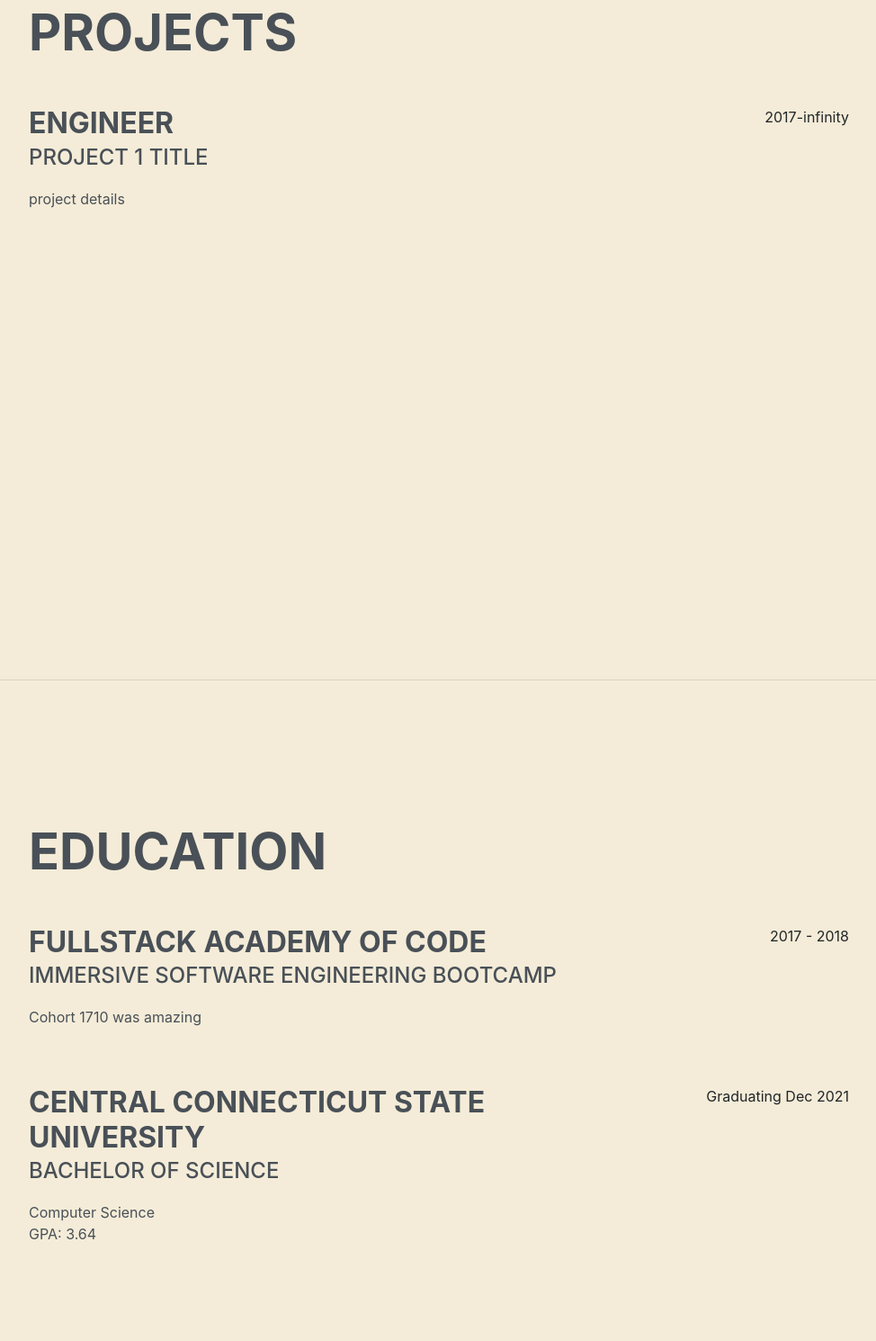
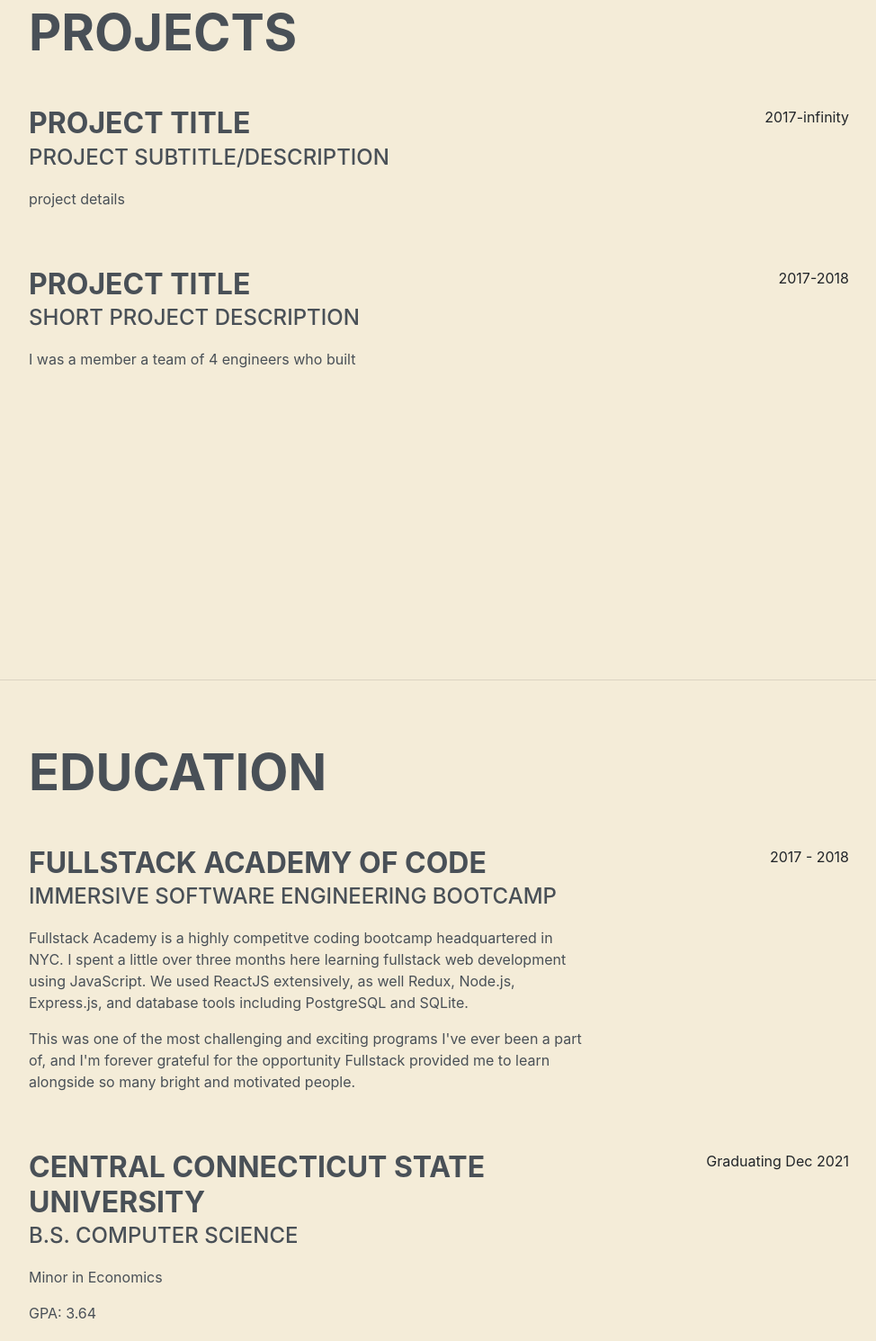
Before and after one commit to kennethkoch/kennykoch.com, a Gatsby site: page / in a window 1280 px wide. Shown: the part 846-2336 px from the top of the page at 90% size, without its empty margins (288-1262 px from the left). Built offline with nearby package versions, Linux system fonts and the light colour scheme; Gatsby itself is replaced by a stand-in of ours; a web font is replaced by a local one.

Commit message:
updating email, education

```diff
--- a/config.js
+++ b/config.js
@@ -26,5 +26,5 @@
       name: 'Twitter',
     },
   ],
-  email: 'kennykoch47@gmail.com',
+  email: 'kennyryankoch@gmail.com',
 };
--- a/src/pages/index.js
+++ b/src/pages/index.js
@@ -47,14 +47,26 @@
           <h2 className="mb-5">Projects</h2>
           <div className="resume-item d-flex flex-column flex-md-row justify-content-between mb-5">
             <div className="resume-content">
-              <h3 className="mb-0">engineer</h3>
-              <div className="subheading mb-3">project 1 title</div>
+              <h3 className="mb-0">Project Title</h3>
+              <div className="subheading mb-3">project subtitle/description</div>
               <p>
                 project details
               </p>
             </div>
             <div className="resume-date text-md-right">
               <span className="text-primary">2017-infinity</span>
+            </div>
+          </div>
+          <div className="resume-item d-flex flex-column flex-md-row justify-content-between mb-5">
+            <div className="resume-content">
+              <h3 className="mb-0">Project Title</h3>
+              <div className="subheading mb-3">Short project Description</div>
+              <p>
+                I was a member a team of 4 engineers who built
+              </p>
+            </div>
+            <div className="resume-date text-md-right">
+              <span className="text-primary">2017-2018</span>
             </div>
           </div>
 
@@ -76,7 +88,13 @@
             <div className="resume-content">
               <h3 className="mb-0">Fullstack Academy of Code</h3>
               <div className="subheading mb-3">Immersive Software Engineering Bootcamp</div>
-              <p>Cohort 1710 was amazing</p>
+              <p>Fullstack Academy is a highly competitve coding bootcamp headquartered in NYC. I spent a little over
+                three months here learning fullstack web development using JavaScript. We used ReactJS extensively,
+                as well Redux, Node.js, Express.js, and database tools including PostgreSQL and SQLite.
+              </p>
+              <p> This was one of the most challenging and exciting programs I've ever been a part of, and I'm forever
+                grateful for the opportunity Fullstack provided me to learn alongside so many bright and motivated people.
+              </p>
             </div>
             <div className="resume-date text-md-right">
               <span className="text-primary">2017 - 2018</span>
@@ -85,8 +103,8 @@
           <div className="resume-item d-flex flex-column flex-md-row justify-content-between ">
             <div className="resume-content">
               <h3 className="mb-0">Central Connecticut State University</h3>
-              <div className="subheading mb-3">Bachelor of Science</div>
-              <div>Computer Science</div>
+              <div className="subheading mb-3">B.S. Computer Science</div>
+              <p>Minor in Economics</p>
               <p>GPA: 3.64</p>
             </div>
             <div className="resume-date text-md-right">
```
